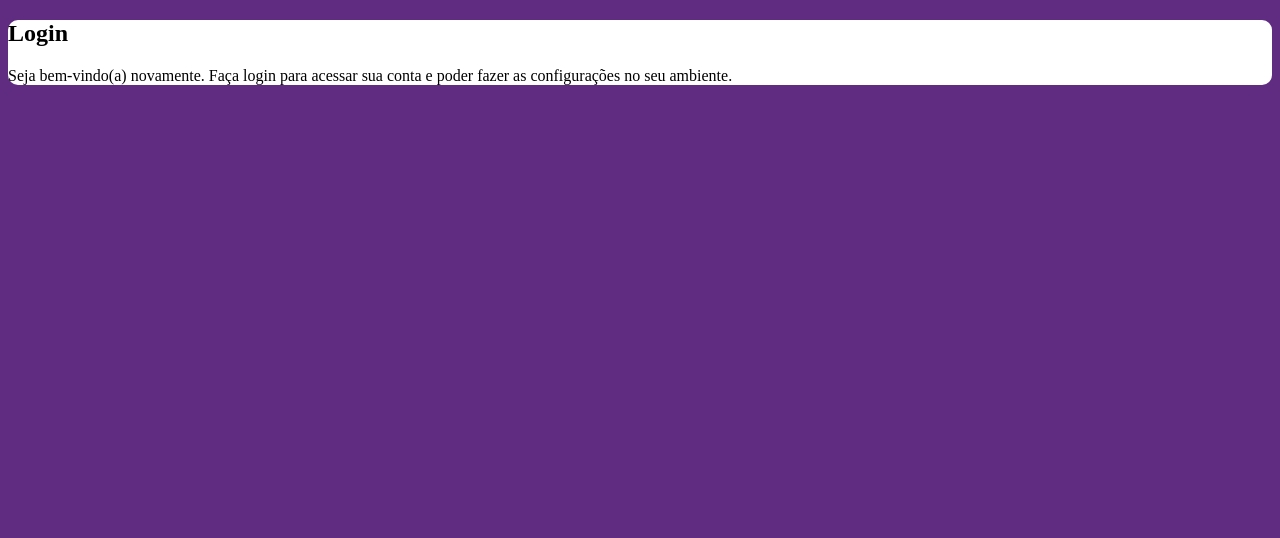
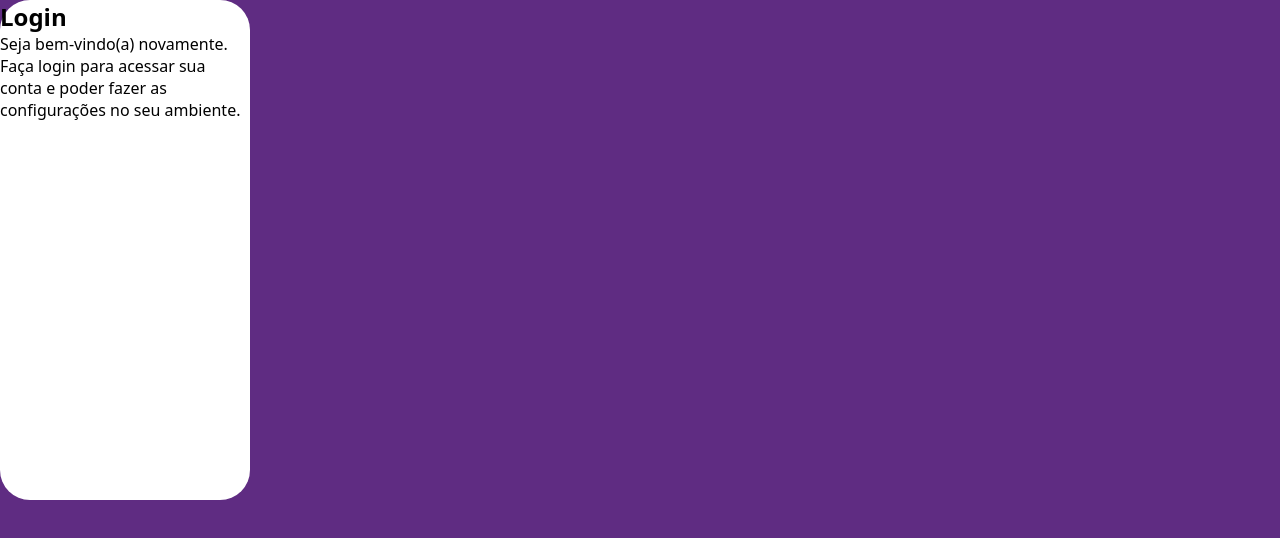
Before and after one commit to maxwelrobson/projeto-login, a plain HTML site: page index.html in a window 1280 px wide. Drawn offline with Linux system fonts and the light colour scheme.

Commit message:
Update style.css

```diff
--- a/estilos/style.css
+++ b/estilos/style.css
@@ -5,15 +5,30 @@
     Verde: #49a09d
     Lilás: #5f2c82
 */
+* {
+    box-sizing: border-box;
+    font-family: system-ui, -apple-system, BlinkMacSystemFont, 'Segoe UI', Roboto, Oxygen, Ubuntu, Cantarell, 'Open Sans', 'Helvetica Neue', sans-serif;
+    padding: 0px;
+    margin: 0px
 
-body {
-    background-color: #5f2c82;
 }
 
-div {
+body, html {
+    background-color: #5f2c82;
+    height: 100vh;
+    width: 100vw;
+}
+
+main {
+    position: relative;
+    height: 100vh;
+    width: 100vw;
+}
+
+section#login {
+    position: absolute;
     background-color: white;
-    border-radius: 10px;
-    margin: auto;
-
-
+    width: 250px;
+    height: 500px;
+    border-radius: 30px;
 }
```
